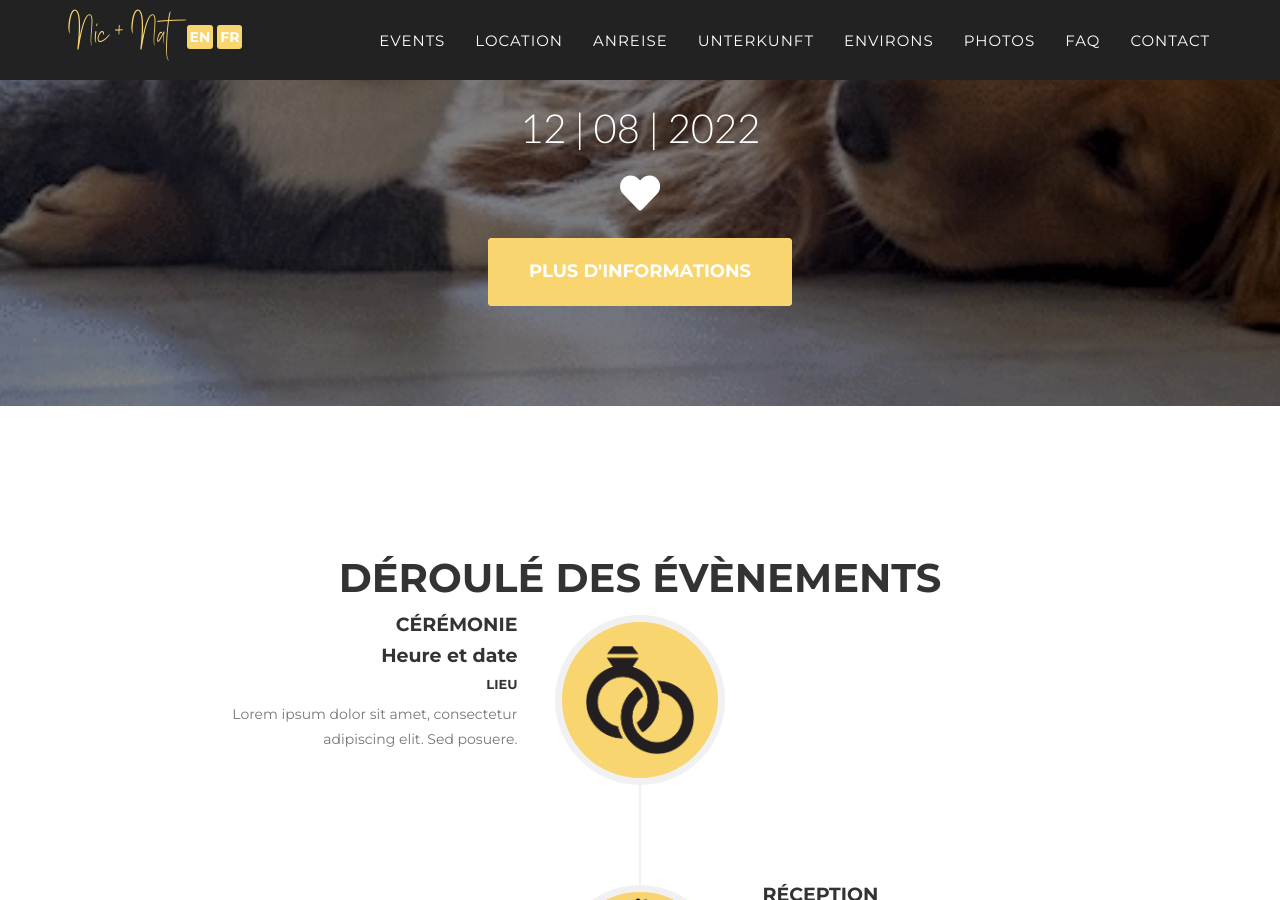
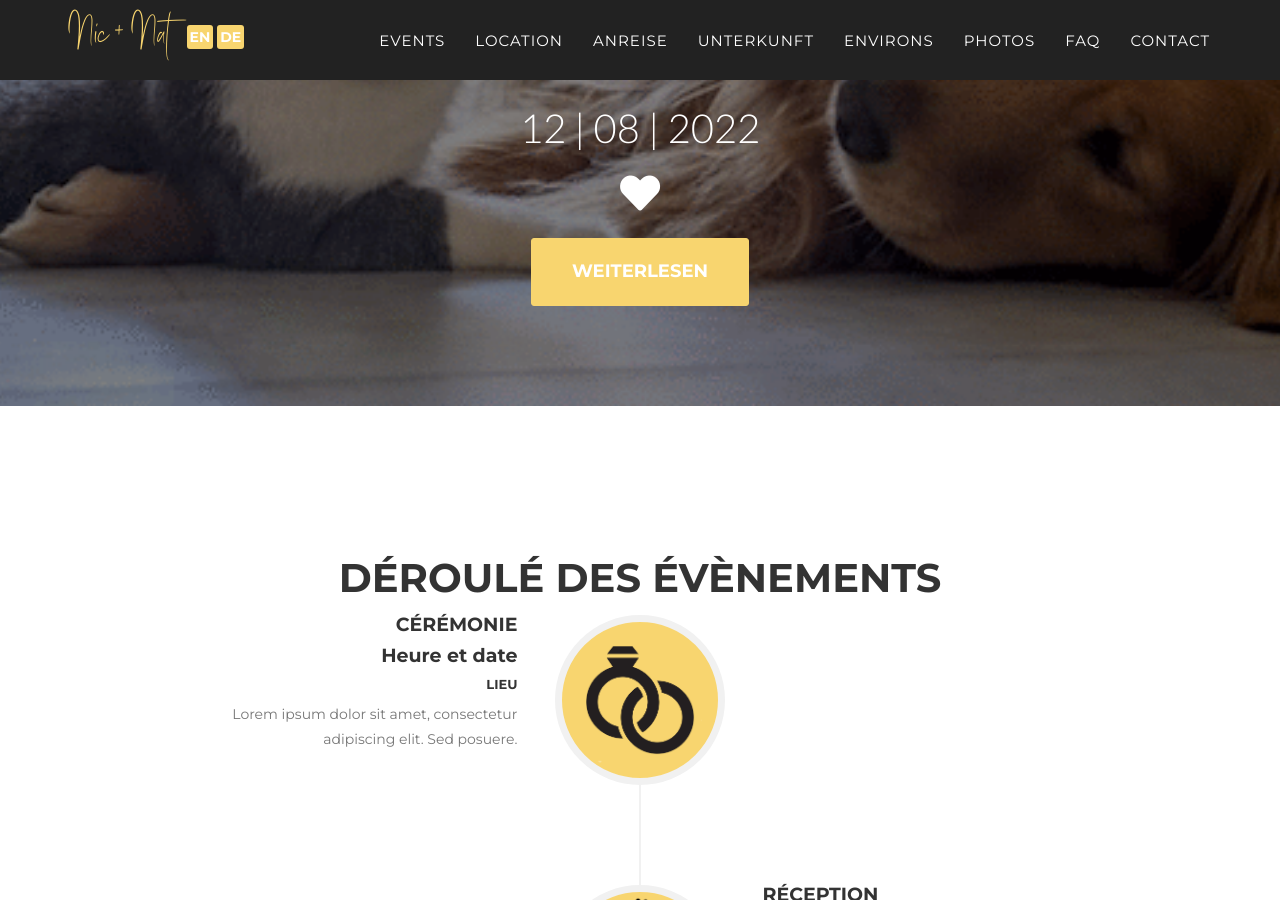
Before and after one commit to nic-nat/wedding, a Jekyll site: the page built from _fr_pages/index.html, in a window 1280 px wide and 900 px high, scrolled down 437 px. Built offline with Jekyll 4.4.1, drawn with Linux system fonts in a browser that asks for light colours; some web fonts are replaced.

Commit message:
Update header.html

```diff
--- a/_includes/fr_data/header.html
+++ b/_includes/fr_data/header.html
@@ -12,7 +12,7 @@
             <span>
                 <a class="brand page-scroll" href="#page-top" style="text-decoration:none">{{site.title}}</a>&nbsp;&nbsp;&nbsp;
                 <a href="/wedding-template/en" class="btn-m">EN</a>
-                <a href="/wedding-template/fr" class="btn-m">FR</a>
+                <a href="/wedding-template/fr" class="btn-m">DE</a>
             </span>
         </div>
         <!-- Collect the nav links, forms, and other content for toggling -->
@@ -43,7 +43,7 @@
                     <a class="page-scroll" href="#FAQ">FAQ</a>
                 </li>
                 <li>
-                    <a class="page-scroll hidden-xs hidden-sm hidden-md" href="#contact">Contact</a>
+                    <a class="page-scroll" href="#contact">Contact</a>
                 </li>
             </ul>
         </div>
@@ -59,7 +59,7 @@
             <div class="intro-heading">Nicole und Natalien<br>sagen Ja</div>
             <div class="intro-lead-in">12 | 08 | 2022</div>
             <div class="intro-lead-in"> <i class="fas fa-heart"></i> </div>
-            <a href="#events" class="page-scroll btn btn-xl">Plus d'Informations</a>
+            <a href="#events" class="page-scroll btn btn-xl">Weiterlesen</a>
         </div>
     </div>
 </header>
```
